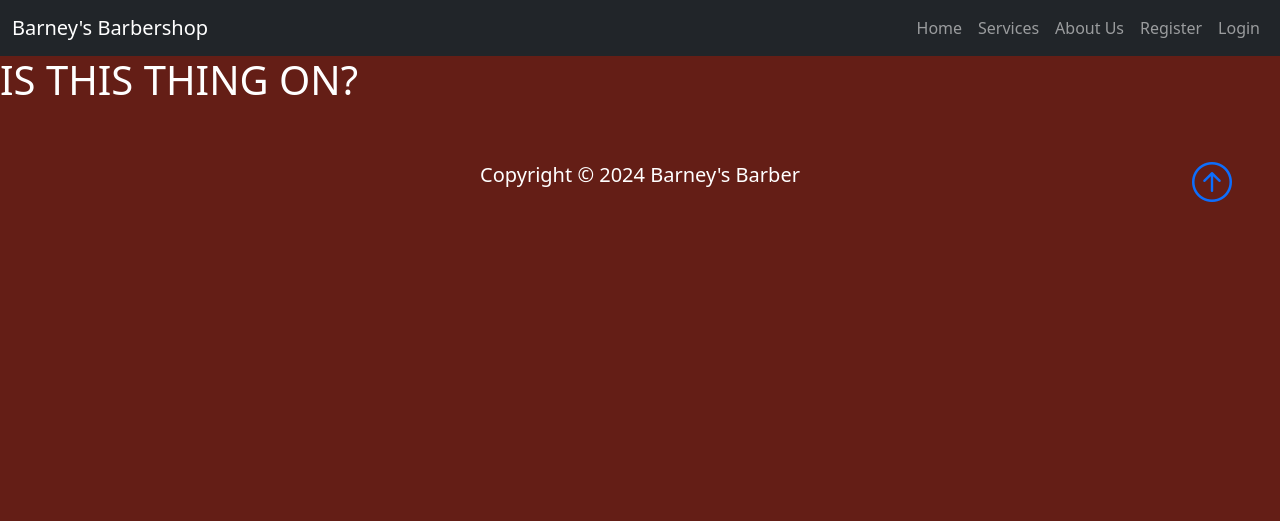
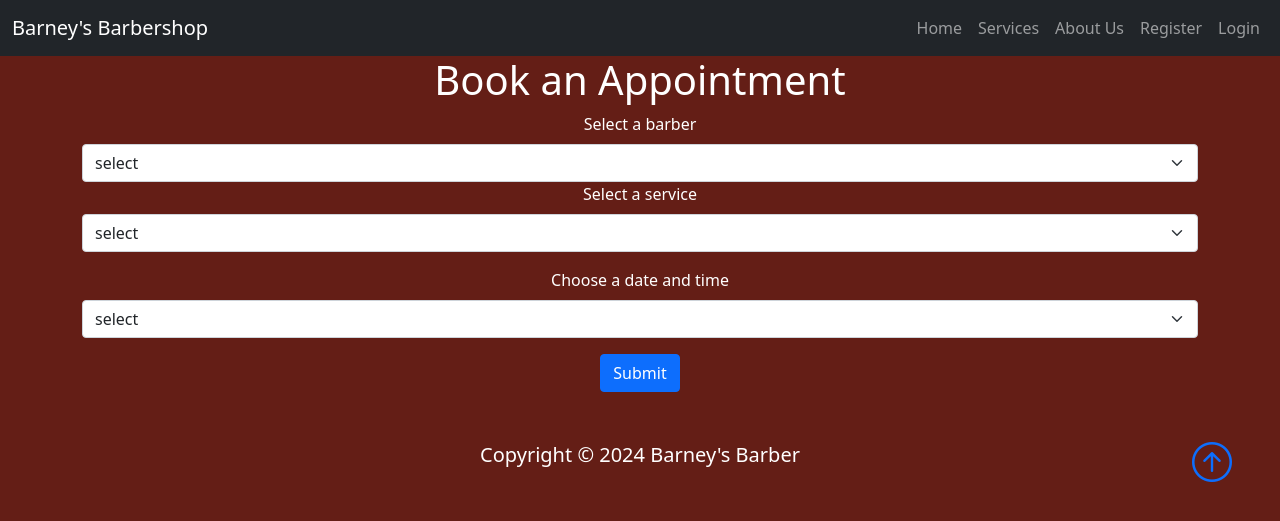
Before and after one commit to JasonHorgan/barbershop-pp4, a Django app: page /appointments/ in a window 1280 px wide. Shown: the top 521 px of the page. Run offline with Django 4.2, Linux system fonts and the light colour scheme.

Commit message:
Add form to appointments page

```diff
--- a/templates/account/logout.html
+++ b/templates/account/logout.html
@@ -7,7 +7,7 @@
 {% block content %}
 <div class="container">
     <div class="row">
-        <div class="col-md-8 mt-3 offset-md-2">
+        <div class="text-white col-md-8 mt-3 offset-md-2">
             <h3>{% trans "Sign Out" %}</h3>
 
             <p>{% trans 'Are you sure you want to sign out?' %}</p>
--- a/templates/account/signup.html
+++ b/templates/account/signup.html
@@ -7,7 +7,7 @@
 {% block content %}
 <h1>{% trans "Sign Up" %}</h1>
 
-<p>{% blocktrans %}Already have an account? Then please <a href="{{ login_url }}">sign in</a>.{% endblocktrans %}</p>
+<p class="text-white">{% blocktrans %}Already have an account? Then please <a href="{{ login_url }}">sign in</a>.{% endblocktrans %}</p>
 
 <form class="signup" id="signup_form" method="post" action="{% url 'account_signup' %}">
   {% csrf_token %}
--- a/templates/appointments.html
+++ b/templates/appointments.html
@@ -4,7 +4,40 @@
 
 {% block content %}
 
-<h1> IS THIS THING ON? </h1>
+<body>
+
+
+    <!-- Form template from Bootstrap 5 -->
+
+    <div class="container text-center">
+
+    <h1>Book an Appointment</h1>
+
+    <form class="text-white" method="POST">
+        <fieldset >
+          <div class="mb-3">
+            <label for="Select" class="form-label">Select a barber</label>
+            <select id="elect" class="form-select">
+              <option>select</option>
+            </select>
+          <div class="mb-3">
+            <label for="Select" class="form-label">Select a service</label>
+            <select id="elect" class="form-select">
+              <option>select</option>
+            </select>
+          </div>
+          <div class="mb-3">
+            <label for="Select" class="form-label">Choose a date and time</label>
+            <select id="elect" class="form-select">
+              <option>select</option>
+            </select>
+            </div>
+          </div>
+          <button type="submit" class="btn btn-primary">Submit</button>
+        </fieldset>
+      </form>
+
+    </div>
 
 
 
```
Also changed, not shown: templates/account/login.html (+6 -2 lines).
